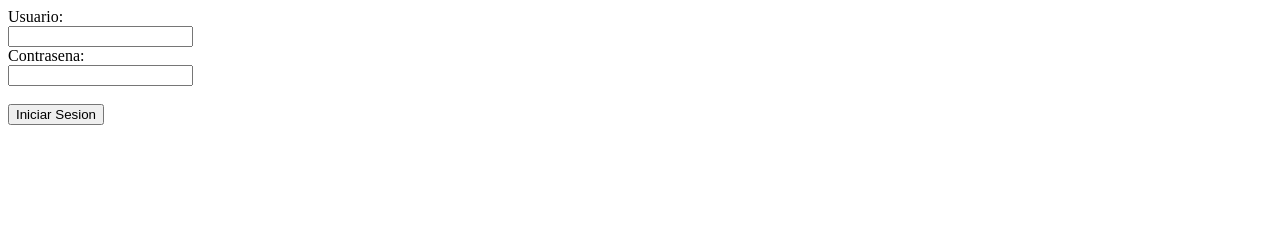
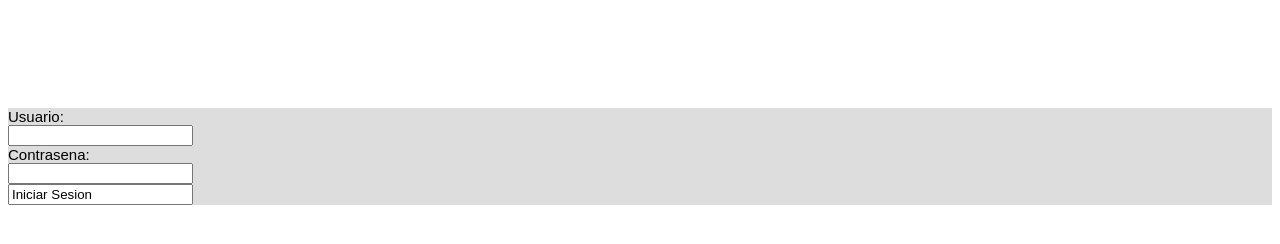
Before and after one commit to pipeholguin/DocViewComponent, a plain HTML site: page login.html in a window 1280 px wide. Drawn offline with Linux system fonts and the light colour scheme.

Commit message:
primeros estilos

```diff
--- a/login.html
+++ b/login.html
@@ -1,16 +1,24 @@
-<html>
+<!DOCTYPE html>
+<html lang="es">
+	<head>
+		<title>Presentador de documentos</title>
+		<link rel="stylesheet" href="main.css">
+	</head>
+<body>
 
-<body>
-    <form action="index.html">
-  Usuario:<br>
-  <input type="text" name="user" value="">
-  <br>
-  Contrasena:<br>
-  <input type="password"" name="pass" value="">
-  <br><br>
-  <input type="submit" value="Iniciar Sesion">
+
+  	<canvas id="canvas" class="circle" width="96" height="96"></canvas>
+	<div class="formulario">
+		<form  action="index.html">
+      	Usuario:<br>
+			<input type="text" name="user">
+			<br> Contrasena:
+      <br>
+			<input type="password"  name="pass">
+      <br>
+  <input type="submit " value="Iniciar Sesion">
 </form>
-
+</div>
 </body>
 
 </html>
--- /dev/null
+++ b/main.css
@@ -0,0 +1,10 @@
+*{
+   align-content: center;
+}
+
+.formulario{
+    font-family: Arial, Helvetica, sans-serif;
+    font-size: 15px;
+    background-color: #dddddd;
+
+}
```
